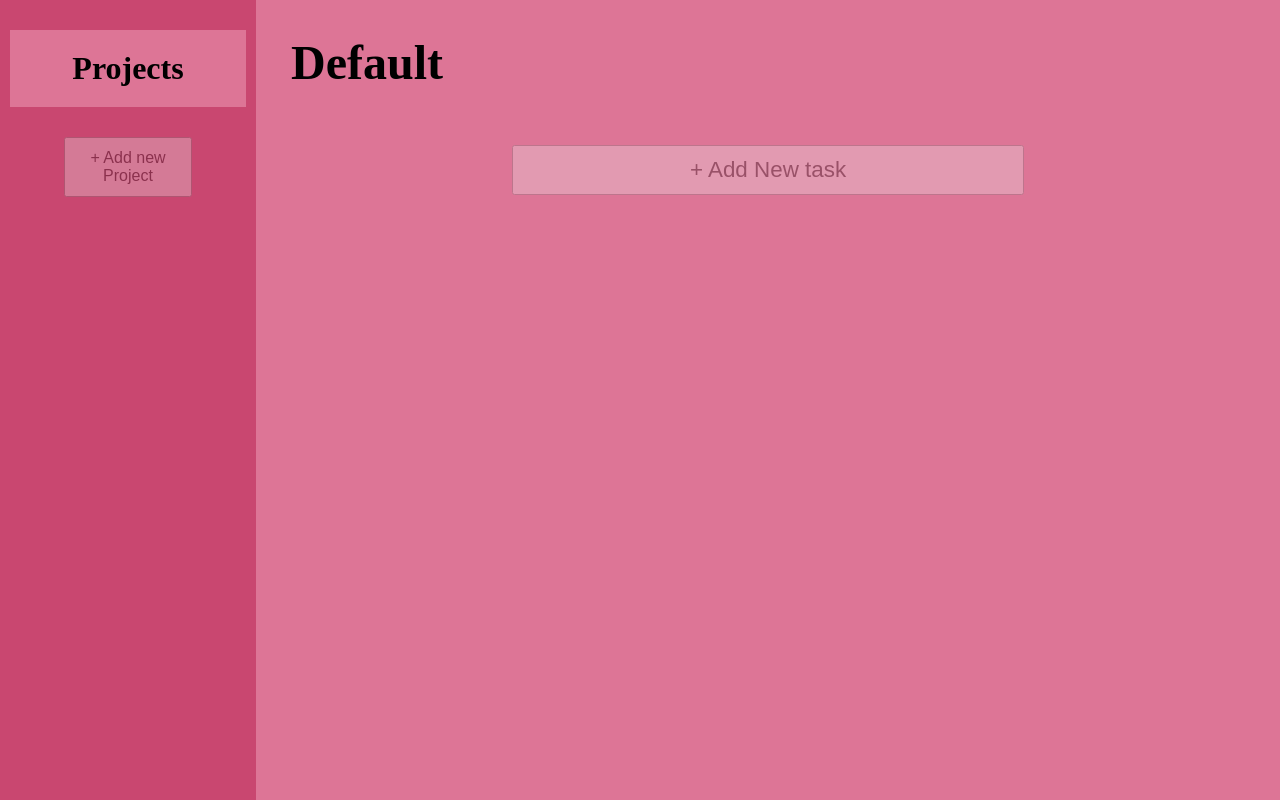
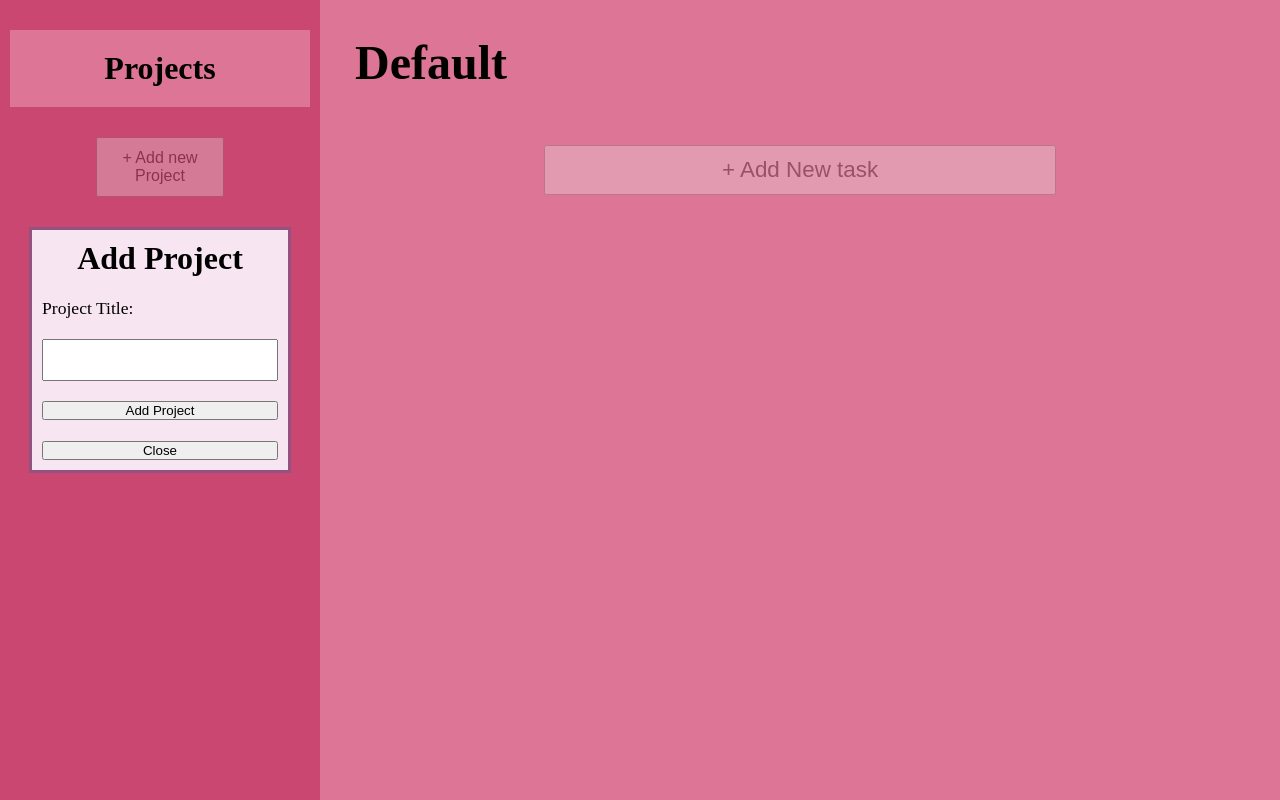
Before and after one commit to Oyin414/to_do_list, a website built with webpack: page src/template.html in a window 1280 px wide. Both pictures are taken after a click on the button "+ Add new Project". Built offline with nearby package versions, Linux system fonts and the light colour scheme.

Commit message:
feat: make pop up form for users to add new projects

```diff
--- a/src/index.js
+++ b/src/index.js
@@ -2,6 +2,7 @@ import "./styles.css";
 import { ListItems } from "./create/list.js";
 import { Project } from "./create/project.js";
 import { addProject,removeProject,getProject } from "./data/project_manager.js";
+import { setUpForms } from "./user_interaction/logic.js";
 
 const item = new ListItems("gym","medium","20/01/2027")
 const item2 = new ListItems("home","medium","20/02/2027")
@@ -14,5 +15,5 @@ addProject("little foot")
 addProject("medium foot")
 addProject("Big foot")
 
-
+setUpForms()
 getProject()
--- a/src/styles.css
+++ b/src/styles.css
@@ -13,7 +13,7 @@
 
 .sidebar {
   height: 100vh;
-  width: 20vw;
+  width: 25vw;
   background-color: #c94770;
   padding-top: 20px;
   display: flex;
@@ -44,6 +44,9 @@
      opacity: 0.3;
      width: 10vw;
      font-size: 1rem;
+    /* position: fixed;
+     bottom: 23px;
+     left : 10px; */
 }
 
 .project_button:hover{
@@ -63,6 +66,7 @@
     width: 40vw;
     opacity: 0.3;
     font-size: 1.4rem;
+
 }
 
 .task_button:hover{
@@ -71,9 +75,39 @@
 }
 
 .main {
-  width: 80vw;
+  width: 75vw;
   height: 100vh;
 background-color: #DD7596;
 display: flex;
 flex-direction: column;
 }
+
+/* Styling the forms*/
+
+.project_form{
+    display: none;
+    margin: 10px auto;
+    border: 3px solid rgb(148, 82, 129);
+}
+
+.formContainer {
+  width: 20vw;
+  height: 30vh;
+  padding: 10px;
+  display: flex;
+  flex-direction: column;
+  justify-content: space-between;
+  background-color: rgb(247, 229, 241);
+  text-align: center;
+}
+
+.formContainer label{
+    font-size: 1.1rem;
+    text-align: left;
+}
+
+.formContainer input[type=text]{
+    width :100%;
+    padding: 0.6rem;
+    font-size: 1rem;
+}
--- a/src/template.html
+++ b/src/template.html
@@ -19,6 +19,15 @@
         <div class="add">
               <button class="project_button" >+ Add new Project</button>
             </div>
+            <div class="project_form" id="myForm">
+                <form action="" class="formContainer">
+                     <h1>Add Project</h1>
+                    <label for="project">Project Title:</label>
+                    <input type="text" id="project" name="project" required>
+                    <button type="submit" class="btn">Add Project</button>
+                    <button type="button" class="btn_cancel">Close</button>
+                </form>
+            </div>
     </div>
     <div class="main">
         <h1 class="main_title">Default</h1>
--- a/src/user_interaction/logic.js
+++ b/src/user_interaction/logic.js
@@ -0,0 +1,28 @@
+
+
+let sideBar = document.querySelector(".side")
+let content = document.querySelector(".content")
+
+
+let list = document.querySelector(".task_button")
+
+/* Project form pop up */
+
+
+
+function setUpForms() {
+const project = document.querySelector(".project_button")
+const cancel = document.querySelector(".btn_cancel")
+
+project.addEventListener("click",()=>{
+  document.getElementById("myForm").style.display = "block";
+})
+
+cancel.addEventListener("click",()=>{
+ document.getElementById("myForm").style.display = "none";
+})
+}
+
+
+
+export{setUpForms}
```
